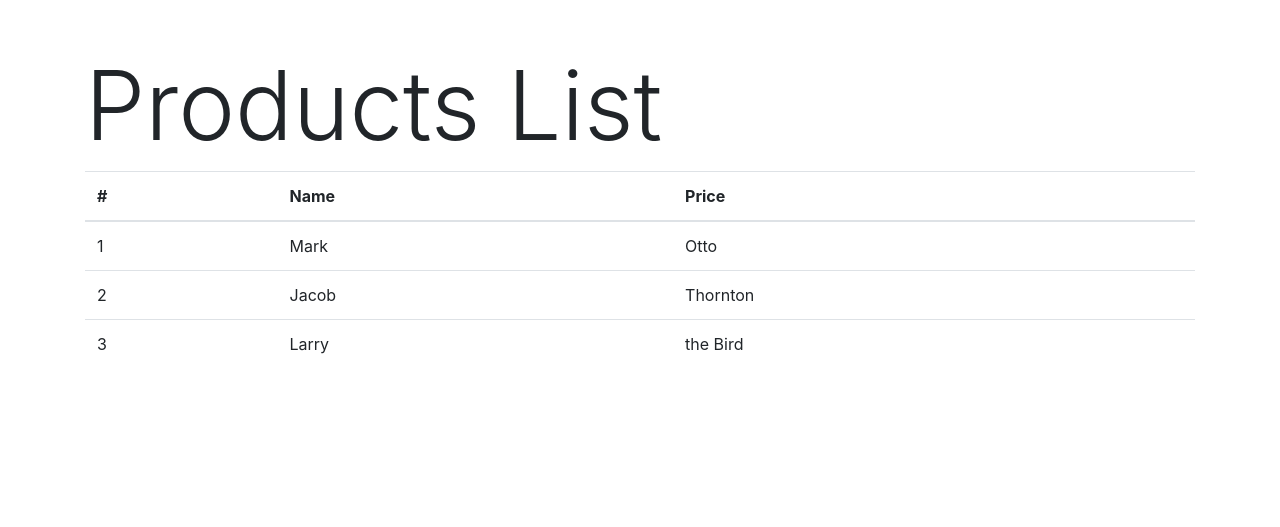
After one commit to osetsky/mvc_mold, a PHP site: page /app/Views/Templates/lstTask.html in a window 1280 px wide. The commit adds this page. Shown: the top 527 px of the page. Run offline with PHP 8.4, Linux system fonts and the light colour scheme.

Commit message:
Прикручмваем шаблонизатор

```diff
--- a/app/Controllers/Home.php
+++ b/app/Controllers/Home.php
@@ -17,10 +17,10 @@ class Home
         $this->request = $request;
     }
 
-    public function show()
+    public function list()
     {
         $content = '<h1>Hello World</h1>';
         $content .= 'Hello ' . $this->request->getParameter('name', 'stranger');
-        $this->response->setContent($content);
+        return $content;
     }
 }
--- /dev/null
+++ b/app/Views/Templates/lstTask.html
@@ -0,0 +1,64 @@
+<!DOCTYPE html>
+<html>
+
+<head>
+    <meta charset="utf-8">
+    <meta name="viewport" content="width=device-width, initial-scale=1">
+    <link rel="stylesheet" href="https://cdnjs.cloudflare.com/ajax/libs/font-awesome/4.7.0/css/font-awesome.min.css" type="text/css">
+    <!--link rel="stylesheet" href="https://static.pingendo.com/bootstrap/bootstrap-4.1.3.css"-->
+	<link rel="stylesheet" href="https://stackpath.bootstrapcdn.com/bootstrap/4.3.1/css/bootstrap.min.css" integrity="sha384-ggOyR0iXCbMQv3Xipma34MD+dH/1fQ784/j6cY/iJTQUOhcWr7x9JvoRxT2MZw1T" crossorigin="anonymous">
+</head>
+
+<body>
+<div class="py-5">
+    <div class="container">
+        <div class="row">
+            <div class="col-md-12">
+                <h1 class="display-1">Products List</h1>
+            </div>
+        </div>
+        <div class="row">
+            <div class="col-md-12" >
+                <table class="table">
+                    <thead>
+                    <tr>
+                        <th>#</th>
+                        <th>Name</th>
+                        <th>Price</th>
+                    </tr>
+                    </thead>
+                    <tbody>
+                    <tr>
+                        <td>1</td>
+                        <td>Mark</td>
+                        <td>Otto</td>
+                    </tr>
+                    <tr>
+                        <td>2</td>
+                        <td>Jacob</td>
+                        <td>Thornton</td>
+                    </tr>
+                    <tr>
+                        <td>3</td>
+                        <td>Larry</td>
+                        <td>the Bird</td>
+                    </tr>
+                    </tbody>
+                </table>
+            </div>
+        </div>
+    </div>
+</div>
+<div class="py-5">
+    <div class="container">
+    </div>
+</div>
+<script src="https://code.jquery.com/jquery-3.3.1.slim.min.js" integrity="sha384-q8i/X+965DzO0rT7abK41JStQIAqVgRVzpbzo5smXKp4YfRvH+8abtTE1Pi6jizo" crossorigin="anonymous"></script>
+<script src="https://cdnjs.cloudflare.com/ajax/libs/popper.js/1.14.7/umd/popper.min.js" integrity="sha384-UO2eT0CpHqdSJQ6hJty5KVphtPhzWj9WO1clHTMGa3JDZwrnQq4sF86dIHNDz0W1" crossorigin="anonymous"></script>
+<script src="https://stackpath.bootstrapcdn.com/bootstrap/4.3.1/js/bootstrap.min.js" integrity="sha384-JjSmVgyd0p3pXB1rRibZUAYoIIy6OrQ6VrjIEaFf/nJGzIxFDsf4x0xIM+B07jRM" crossorigin="anonymous"></script>
+<!--script src="https://code.jquery.com/jquery-3.3.1.slim.min.js" integrity="sha384-q8i/X+965DzO0rT7abK41JStQIAqVgRVzpbzo5smXKp4YfRvH+8abtTE1Pi6jizo" crossorigin="anonymous"></script>
+<script src="https://cdnjs.cloudflare.com/ajax/libs/popper.js/1.14.3/umd/popper.min.js" integrity="sha384-ZMP7rVo3mIykV+2+9J3UJ46jBk0WLaUAdn689aCwoqbBJiSnjAK/l8WvCWPIPm49" crossorigin="anonymous"></script>
+<script src="https://stackpath.bootstrapcdn.com/bootstrap/4.1.3/js/bootstrap.min.js" integrity="sha384-ChfqqxuZUCnJSK3+MXmPNIyE6ZbWh2IMqE241rYiqJxyMiZ6OW/JmZQ5stwEULTy" crossorigin="anonymous"></script-->
+</body>
+
+</html>
--- a/app/routes.php
+++ b/app/routes.php
@@ -1,5 +1,5 @@
 <?php declare(strict_types = 1);
 return [
-    ['GET', '/hello-world', ['Controllers\Home', 'show']],
+    ['GET', '/', ['Controllers\Home', 'list']],
     ['GET', '/another-route', function () {echo 'This works too';}],
 ];
```
Also changed, not shown: app/Views/Templates/authTask.html (added, +39 -0 lines), app/Views/Templates/edtTask.html (added, +39 -0 lines), app/Views/Templates/list.blade.php (added, +61 -0 lines), app/init.php (+22 -6 lines), composer.json (+6 -3 lines), 1 other file.
